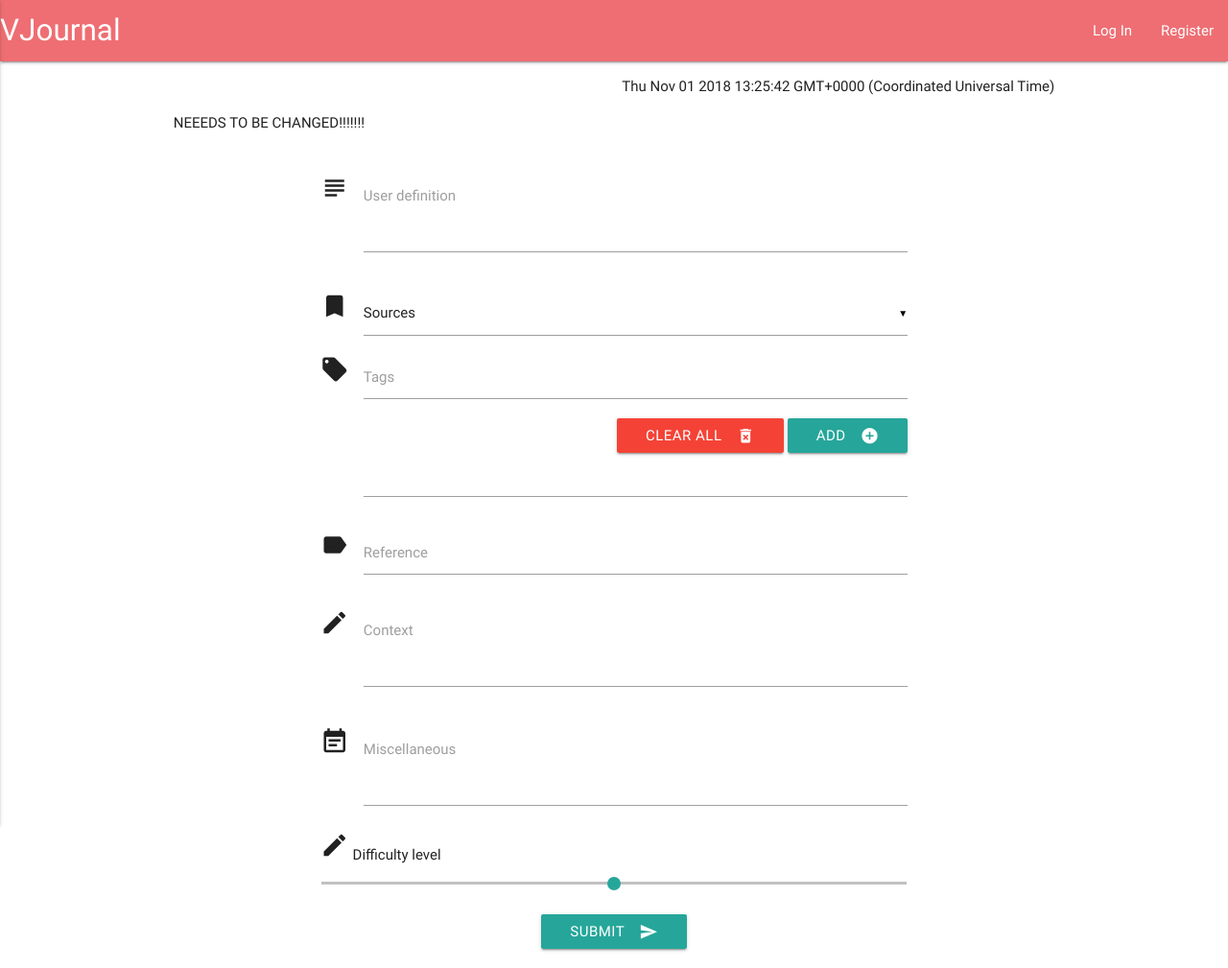
After one commit to Code-Institute-Submissions/vocab_journal, a Flask app: template templates/edit_vocab.html in a window 1280 px wide. The commit adds this page. Shown: the whole page at 96% size. Run offline with Flask 2, Linux system fonts and the light colour scheme; the template is opened without the code that fills it, so the values that code supplies are empty; some libraries are stand-ins or nearby versions; some web fonts are replaced.

Commit message:
added edit and update functions, all edit buttons now work, modified date now works correctly, view initial value was changed to 1, fixed a bug in check_vocab where entering the same vocab with a difference case would have bypassed the existing entry checks

```diff
--- a/run.py
+++ b/run.py
@@ -327,16 +327,12 @@ def view_vocab(vocab_id):
 
     # fetch the existing vocab out of the db
     vocab = mongo.db.vocabs.find_one({'_id': ObjectId(vocab_id)})
-
-    # get total number views for the vocab
-    views = vocab["views"]
-
-    # increment the views
-    views += 1
+    views = vocab["views"]  # get total number views for the vocab
+    views += 1  # increment the views
 
     # update db
     mongo.db.vocabs.update({'_id': ObjectId(vocab_id)}, { "$set": { "views": views }})
-    # mongo.db.vocabs.update({'_id': ObjectId(vocab_id)}, { "$set": { "mod_date": get_today_date()} })
+
 
     return render_template("vocab.html", vocab=vocab, current_user=current_user)
 
@@ -371,7 +367,7 @@ def add_vocab():
         flash("Please log in first")
         return redirect( url_for("index"))
 
-    vocab_in = request.form.get("vocab")
+    vocab_in = request.form.get("vocab").lower()
     print("vocab_in = ", vocab_in)
 
     ###############################  MAKE DEFINITION FUNCTION ################################################
@@ -426,9 +422,9 @@ def insert_vocab(vocab):
     data["user"] = session['username'] # request.form["user_id"] # ?????????????
     data["lookup_count"] = 0
     data["likes"] = 0
-    data["views"] = 0
+    data["views"] = 1
 
-
+    # insert data
     vocabs.insert_one(data)
 
     # keep track of vocabs added by the the user
@@ -464,8 +460,82 @@ def insert_vocab(vocab):
     #     # view the existing vocab by redirecting to view_vocab
     #     return redirect( url_for("view_vocab", vocab_id=vocab['_id']) )
 
+    return redirect(url_for('dash'))
 
-    return redirect(url_for('dash'))
+
+
+
+
+@app.route("/edit_vocab/<vocab_id>")
+def edit_vocab(vocab_id):
+
+    # DEFENSIVE redirecting
+    try:
+        # identify the logged in user
+        current_user = mongo.db.users.find_one({"username": session['username']})
+    except KeyError:
+        # no session - redirect back to index view
+        flash("Please log in first")
+        return redirect( url_for("index"))
+
+    # show all the vocab details on the screen
+    vocab = mongo.db.vocabs.find_one({'_id': ObjectId(vocab_id)})
+    sources = mongo.db.sources.find()
+
+
+    return render_template("edit_vocab.html", vocab=vocab, sources=sources)
+    # the submit should pass everything to the update_vocab
+
+
+
+@app.route("/update_vocab/<vocab_id>", methods=["POST"])
+def update_vocab(vocab_id):
+
+
+    print("i got called!!!!!")
+    # fetch vocab
+    vocab = mongo.db.vocabs.find_one({'_id': ObjectId(vocab_id)})
+
+    change_flag = False
+    track_change = { "user_definition": False,"source": False,"context": False,
+                    "misc": False,"difficulty": False,"ref": False }
+
+    if request.form.get("user_definition") != vocab["user_definition"]:
+        track_change["user_definition"] = True
+        mongo.db.vocabs.update({'_id': ObjectId(vocab_id)}, { "$set": { "user_definition": request.form.get("user_definition") } })
+
+    if request.form.get("source") != vocab["source"]:
+        track_change["source"] = True
+        mongo.db.vocabs.update({'_id': ObjectId(vocab_id)}, { "$set": { "source": request.form.get("source") } })
+
+    if request.form.get("context") != vocab["context"]:
+        track_change["context"] = True
+        mongo.db.vocabs.update({'_id': ObjectId(vocab_id)}, { "$set": { "context": request.form.get("context") } })
+
+    if request.form.get("misc") != vocab["misc"]:
+        track_change["misc"] = True
+        mongo.db.vocabs.update({'_id': ObjectId(vocab_id)}, { "$set": { "misc": request.form.get("misc") } })
+
+    if request.form.get("difficulty") != vocab["difficulty"]:
+        track_change["difficulty"] = True
+        mongo.db.vocabs.update({'_id': ObjectId(vocab_id)}, { "$set": { "difficulty": request.form.get("difficulty") } })
+
+    if request.form.get("ref") != vocab["ref"]:
+        track_change["ref"] = True
+        mongo.db.vocabs.update({'_id': ObjectId(vocab_id)}, { "$set": { "ref": request.form.get("ref") } })
+
+    for k,v in  track_change.items():
+        if v:
+            change_flag = True
+
+    if change_flag:
+        mongo.db.vocabs.update({'_id': ObjectId(vocab_id)}, { "$set": { "mod_date": get_today_date()} })
+        flash( "'{}' vocab was successfully modified!".format(vocab["vocab"].title()) )
+    else:
+        flash( "No changes were made to '{}' vocab!".format(vocab["vocab"].title() ) )
+
+    return redirect( url_for('dash') )
+
 
 
 @app.route("/view_user/<username>")
--- a/templates/dash.html
+++ b/templates/dash.html
@@ -46,7 +46,7 @@
                 <p>likes: {{ vocab.likes }}<br> lookup count: {{ vocab.lookup_count }}<br> published date: {{ vocab.pub_date }}</p>
                 <div class="right-align">
                     {% if current_user.username == vocab.user or current_user.admin %}
-                    <a href="#" class="waves-effect waves-light btn btn_small deep-orange">Edit</a>
+                    <a href="{{ url_for('edit_vocab', vocab_id=vocab._id) }}" class="waves-effect waves-light btn btn_small deep-orange">Edit</a>
                     <a href="{{ url_for('delete_vocab', vocab_id=vocab._id) }}" class="waves-effect waves-light btn btn_small deep-orange">delete</a> {% endif %}
                     <a href="{{ url_for('view_vocab', vocab_id=vocab._id) }}" class="waves-effect waves-light btn btn_small deep-orange">view</a>
                     <!--<a href="{{ url_for('view_user', username=vocab.user) }}" class="waves-effect waves-light btn btn_small deep-orange">user</a>-->
--- /dev/null
+++ b/templates/edit_vocab.html
@@ -0,0 +1,99 @@
+{% extends 'base.html'%} {% block title %}Add setup{% endblock %} {% block content %}
+
+<div class="row">
+    <p class="current_date right-align"></p>
+    NEEEDS TO BE CHANGED!!!!!!!
+    <h2>{{ vocab.vocab.title() }}</h2>
+    <form action="{{ url_for('update_vocab', vocab_id=vocab._id) }}" method="POST" class="col s10 offset-s1 m8 offset-m2">
+        <div class="row">
+
+            <!--<div class="input-field">-->
+            <!--    <i class="material-icons prefix">add_box</i>-->
+            <!--    <input id="vocab" name="vocab" type="text" minlength="2" class="validate" value="{{ vocab }}" disabled>-->
+            <!--    <label for="vocab">New Vocab</label>-->
+            <!--</div>-->
+
+            {% with messages = get_flashed_messages() %} {% if messages %}
+            <ul>
+                {% for message in messages %}
+                <p>{{ message }}.</p>
+                {% endfor %}
+            </ul>
+            {% endif %} {% endwith %}
+
+            <div class="input-field">
+                <i class="material-icons prefix">subject</i>
+                <textarea id="user_definition" name="user_definition" class="materialize-textarea" data-length="500">{{ vocab.user_definition }}</textarea>
+                <label for="user_definition">User definition</label>
+            </div>
+
+            <div class="input-field">
+                <i class="material-icons prefix">bookmark</i>
+                <select id="source" name="source">
+                    <option value="" disabled selected>Sources</option>
+                    {% for source in sources %}
+                        {% if vocab.source == source.name %}
+                        <option value="{{ source.name }}" selected>{{ source.name.title() }}</option>
+                        {% endif %}
+                        <option value="{{ source.name }}">{{ source.name.title() }}</option>
+                    {% endfor %}
+                </select>
+            </div>
+
+            <div class="input-field">
+                <div class="input-field">
+                    <i class="material-icons prefix">local_offer</i>
+                    <input id="tag" type="text" minlength="2">
+                    <div class="right-align">
+                        <a id="removeTags" class="waves-effect waves-light btn red"><i class="material-icons right">delete_forever</i>Clear all</a>
+                        <a id="addTag" class="waves-effect waves-light btn"><i class="material-icons right">add_circle</i>Add</a>
+                    </div>
+                    <label for="first_name">Tags</label>
+                    <input id="tag-pool" name="tags" type="text" readonly>
+                </div>
+            </div>
+
+            <div class="input-field">
+                <i class="material-icons prefix">label</i>
+                <input id="ref" name="ref" type="text" value="{{ vocab.ref }}">
+                <label for="ref">Reference</label>
+            </div>
+
+            <div class="input-field">
+                <i class="material-icons prefix">mode_edit</i>
+                <textarea id="context" name="context" class="materialize-textarea" data-length="500">{{ vocab.context }}</textarea>
+                <label for="context">Context</label>
+            </div>
+
+            <div class="input-field">
+                <i class="material-icons prefix">event_note</i>
+                <textarea id="misc" name="misc" class="materialize-textarea" data-length="500">{{ vocab.misc }}</textarea>
+                <label for="misc">Miscellaneous</label>
+            </div>
+
+            <!--<div class="input-field">-->
+            <div class="range-field ">
+                <i class="small material-icons">mode_edit</i><span> Difficulty level</span><input id="difficulty" name="difficulty" type="range" min="0" max="100" value="{{ vocab.difficulty }}"/>
+            </div>
+            <!--</div>-->
+
+            <div class="input-field center-align">
+                <button class="btn waves-effect waves-light" type="submit">Submit
+                    <i class="material-icons right">send</i>
+                </button>
+            </div>
+
+        </div>
+    </form>
+
+</div>
+{% block additional_scripts %}
+<script src="{{ url_for('static', filename='js/add_vocab.js') }}"></script>
+<script>
+
+    function getVal() {
+        return $("#vocab").val()
+    }
+
+</script>
+{% endblock %} {% endblock %}
--- a/templates/todo_deleteME.txt
+++ b/templates/todo_deleteME.txt
@@ -131,8 +131,12 @@ notes:
         if vocab page was called from check_vocab then the button at the end should say "back to the vocab"
         instead of "back to the list"
 
-    START with "add_vocab" function
+    START with "edit_vocab" function
      - leave definitions for now
+     - start with edit_vocab
+        - update_vocab to finalise
+     - change insert_vocab to work with id,  "insert_vocab/<vocab_id>" instead of "insert_vocab/<vocab>"
+
      - fix edit_vocab next
         - dont forget to add the following to it
             - mongo.db.vocabs.update({'_id': ObjectId(vocab_id)}, { "$set": { "mod_date": get_today_date()} })
--- a/templates/vocab.html
+++ b/templates/vocab.html
@@ -67,7 +67,7 @@
 
 <div class="right-align">
     {% if current_user.username == vocab.user or current_user.admin %}
-    <a href="#" class="waves-effect waves-light btn btn_small deep-orange">Edit</a>
+    <a href="{{ url_for('edit_vocab', vocab_id=vocab._id) }}" class="waves-effect waves-light btn btn_small deep-orange">Edit</a>
     <a href="{{ url_for('delete_vocab', vocab_id=vocab._id) }}" class="waves-effect waves-light btn btn_small deep-orange">delete</a> {% endif %}
     <a href="{{ url_for('dash') }}" class="waves-effect waves-light btn btn_small deep-orange">Back to list</a>
 </div>
```
